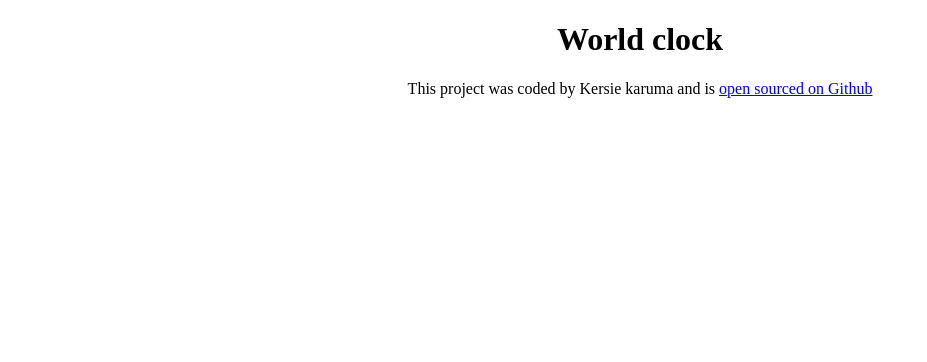
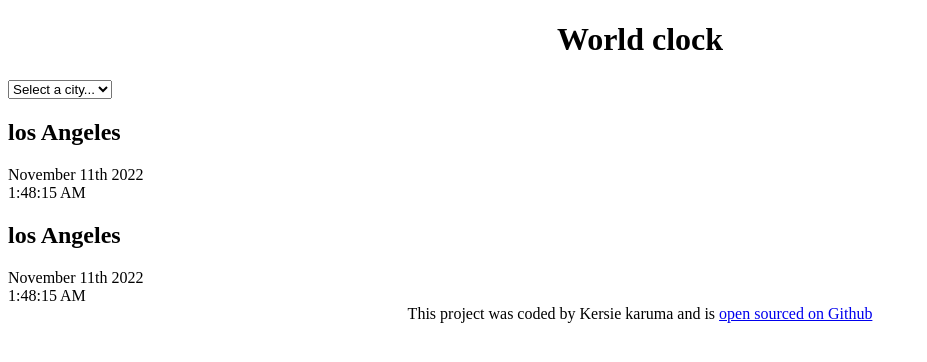
Before and after one commit to Kersie30/Kc-World-Clock, a plain HTML site: page index.html in a window 1280 px wide. Shown: the whole page, without its empty margins (0-927 px from the left). Drawn offline with Linux system fonts and the light colour scheme.

Commit message:
added the basic html

```diff
--- a/index.html
+++ b/index.html
@@ -8,6 +8,22 @@
   </head>
   <body>
     <h1>World clock</h1>
+    <select>
+      <option value="">Select a city...</option>
+      <option value="">London</option>
+      <option value="">New York</option>
+      <option value="">Cape town</option>
+    </select>
+    <div class="city">
+      <h2>los Angeles</h2>
+      <div class="date">November 11th 2022</div>
+      <div class="time">1:48:15 AM</div>
+    </div>
+    <div class="city">
+      <h2>los Angeles</h2>
+      <div class="date">November 11th 2022</div>
+      <div class="time">1:48:15 AM</div>
+    </div>
     <footer>
       This project was coded by Kersie karuma and is
       <a href="https://github.com/Kersie30/Kc-World-Clock" target="_blank"
```
